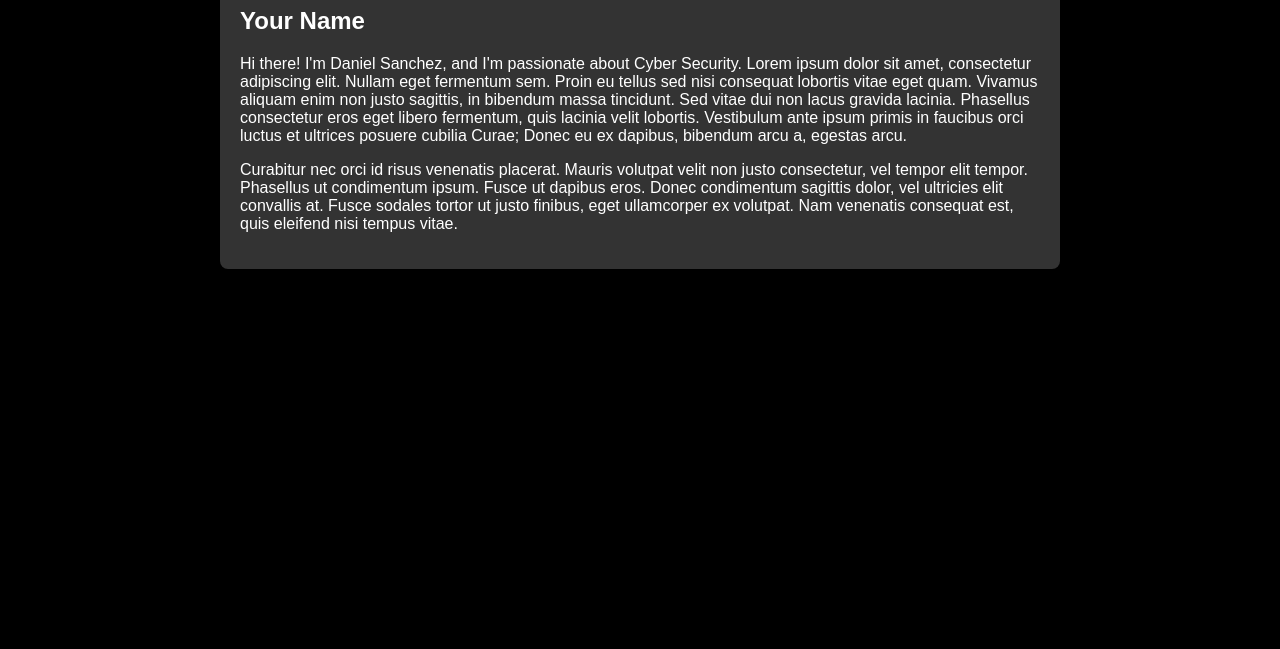
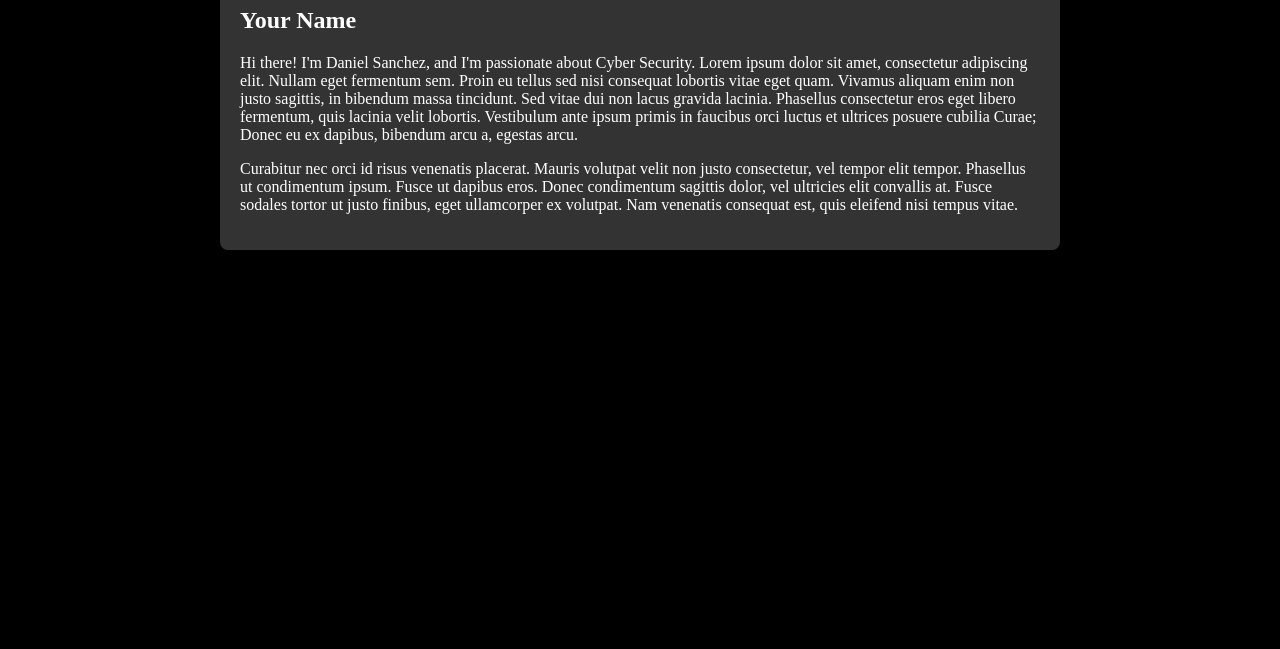
Before and after one commit to SanDan11/SanDan.github.io, a plain HTML site: page aboutme.html in a window 1280 px wide. Shown: the part 151-800 px from the top of the page. Drawn offline with Linux system fonts and the light colour scheme.

Commit message:
Fixed links

```diff
--- a/aboutme.html
+++ b/aboutme.html
@@ -12,9 +12,11 @@
     <nav>
         <ul>
             <li><a href="index.html">Home</a></li>
+            <li><a href="#">About Me</a></li>
             <li><a href="projects.html">Projects</a></li>
+            <li><a href="contact.html">Contact</a></li>
             <li><a href="resume.html">Resume</a></li>
-            <li><a href="contact.html">Contact</a></li>
+
         </ul>
     </nav>
 
--- a/aboutmestyle.css
+++ b/aboutmestyle.css
@@ -2,25 +2,26 @@ body {
     font-family: Arial, sans-serif;
     margin: 0;
     padding: 0;
-    background-color: #000; /* Black background */
-    color: #fff; /* White text */
+    background-color: #000;
+    color: #fff;
 }
 
 .container {
     max-width: 800px;
     margin: 20px auto;
     padding: 20px;
-    background-color: #333; /* Dark gray container background */
+    background-color: #333;
     border-radius: 8px;
-    box-shadow: 0 0 10px rgba(0,0,0,0.5); /* Darker shadow */
+    box-shadow: 0 0 10px rgba(0,0,0,0.5);
 }
 
 h1, h2, p {
-    color: #fff; /* White text */
+    color: #fff;
+    font-family: "Times New Roman", Times, serif;
 }
 
 nav {
-    background-color: #111; /* Darker navigation bar */
+    background-color: #111;
     color: #fff;
     padding: 10px 20px;
 }
--- a/contact.css
+++ b/contact.css
@@ -17,6 +17,7 @@ body {
 
 h1, h2, p {
     color: #fff; /* White text */
+    font-family: "Times New Roman", Times, serif;
 }
 
 nav {
--- a/projects.css
+++ b/projects.css
@@ -17,6 +17,7 @@ body {
 
 h1, h2, p {
     color: #fff; /* White text */
+    font-family: "Times New Roman", Times, serif;
 }
 
 nav {
--- a/resume.css
+++ b/resume.css
@@ -17,6 +17,7 @@ body {
 
 h1, h2 {
     color: #fff; /* White text */
+    font-family: "Times New Roman", Times, serif;
 }
 
 nav {
--- a/styles.css
+++ b/styles.css
@@ -12,6 +12,11 @@ body {
     padding: 0;
     overflow: hidden;
     background-color: black;
+    font-family: Arial, sans-serif;
+}
+
+h1, h2 {
+    font-family: "Times New Roman", Times, serif;
 }
 
 #navbar {
```
Also changed, not shown: projects.html (+2 -1 lines).
